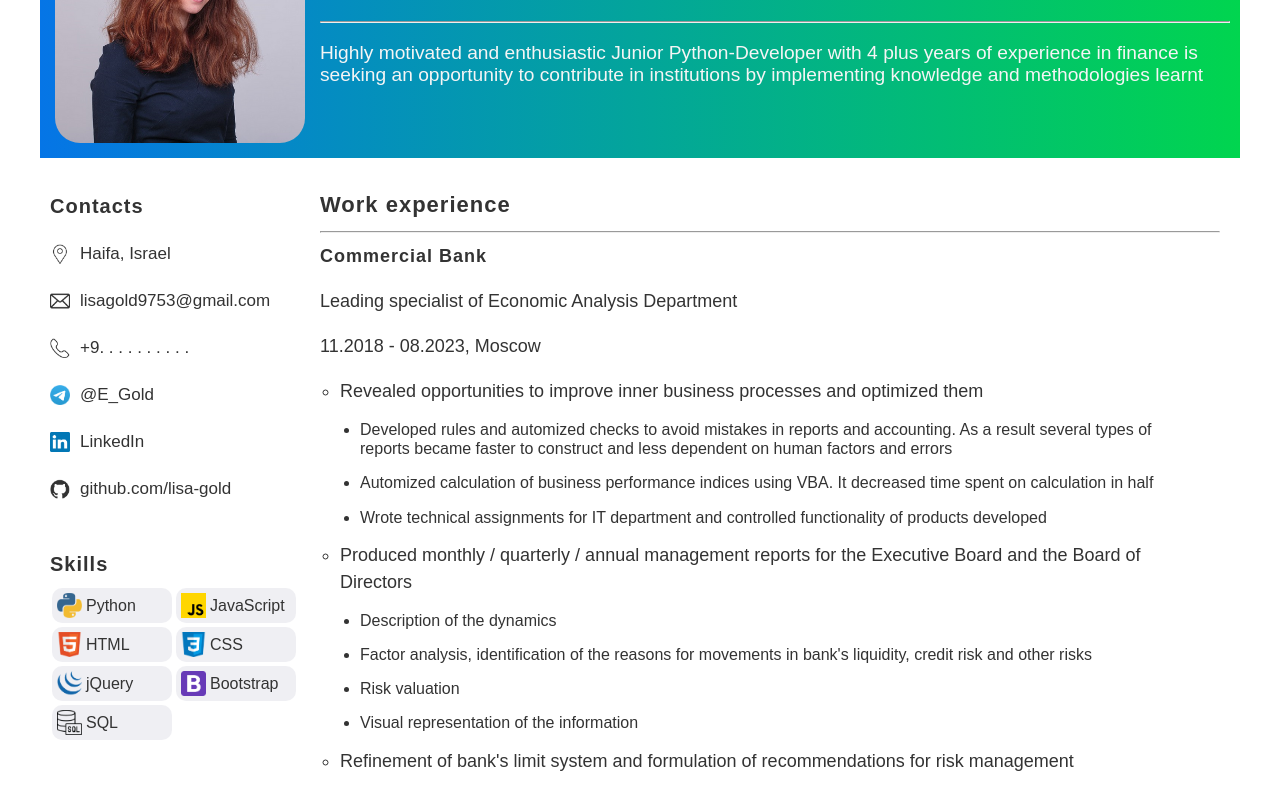
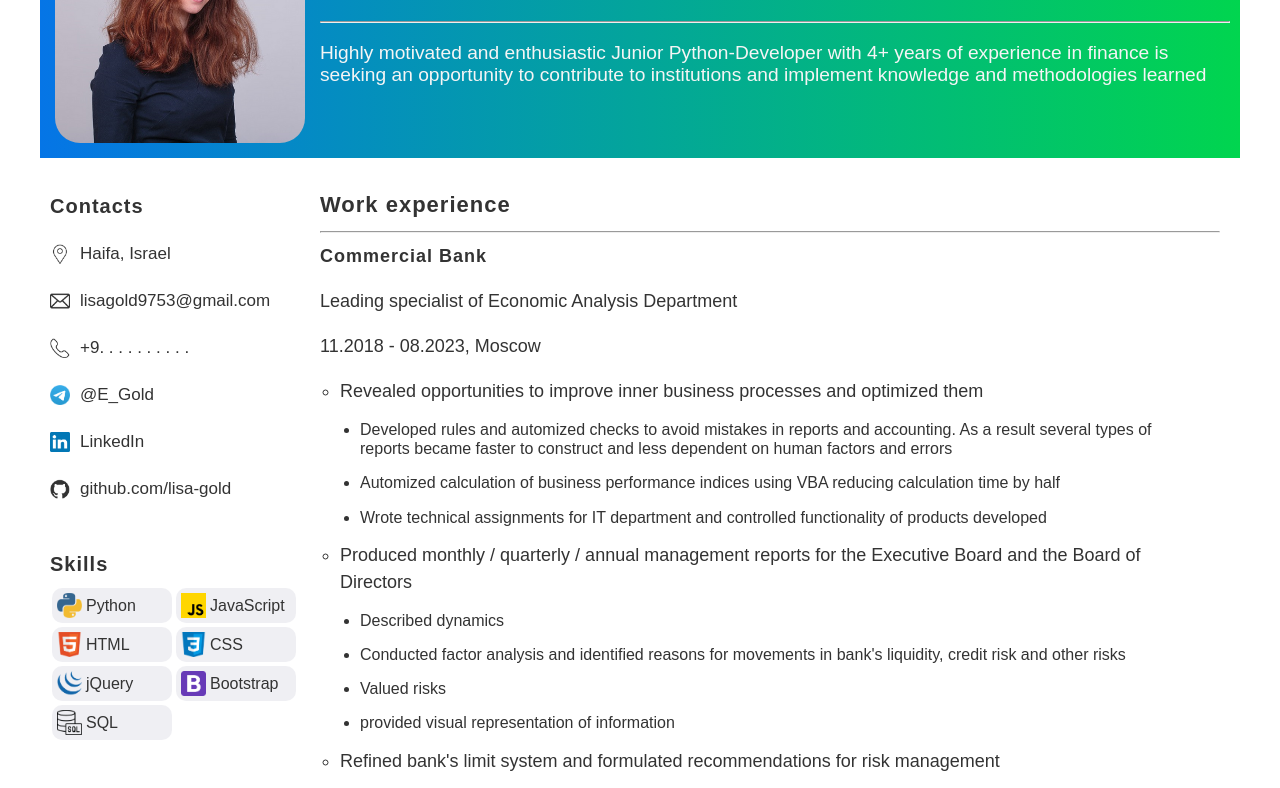
Before and after one commit to lisa-gold/cv.github.io, a plain HTML site: page index.html in a window 1280 px wide. Shown: the part 122-910 px from the top of the page. Drawn offline with Linux system fonts and the light colour scheme; a web font is replaced by a local one.

Commit message:
add icon and corrections

```diff
--- a/index.html
+++ b/index.html
@@ -6,6 +6,7 @@
           content="width=device-width, user-scalable=no, initial-scale=1.0, maximum-scale=1.0, minimum-scale=1.0">
     <meta http-equiv="X-UA-Compatible" content="ie=edge">
     <title>Elizaveta</title>
+    <link rel="icon" href="images/cv_icon.png">
     <link rel="stylesheet" href="styles/normalize.css">
     <link rel="stylesheet" href="styles/style.css">
 </head>
@@ -23,9 +24,9 @@
             <h2 class="name">Elizaveta</h2>
             <h3 class="position">Python-developer</h3>
             <hr>
-            <p class="about">Highly motivated and enthusiastic Junior Python-Developer with 4 plus years of experience
-                in finance is seeking an opportunity to contribute in institutions by implementing knowledge and
-                methodologies learnt</p>
+            <p class="about">Highly motivated and enthusiastic Junior Python-Developer with 4+ years of experience
+                in finance is seeking an opportunity to contribute to institutions and implement knowledge and
+                methodologies learned</p>
         </div>
     </header>
     <div class="main">
@@ -80,8 +81,8 @@
                                     human factors and errors
                                 </li>
                                 <li>
-                                    Automized calculation of business performance indices using VBA. It decreased time
-                                    spent on calculation in half
+                                    Automized calculation of business performance indices using VBA reducing calculation
+                                    time by half
                                 </li>
                                 <li>
                                     Wrote technical assignments for IT department and controlled functionality of
@@ -92,14 +93,16 @@
                         <li>Produced monthly / quarterly / annual management reports for the Executive Board and the
                             Board of Directors
                             <ul>
-                                <li>Description of the dynamics</li>
-                                <li>Factor analysis, identification of the reasons for movements in bank's liquidity, credit
-                                    risk and other risks</li>
-                                <li>Risk valuation</li>
-                                <li>Visual representation of the information</li>
+                                <li>Described dynamics</li>
+                                <li>Conducted factor analysis and identified reasons for movements in bank's liquidity,
+                                    credit risk and other risks
+                                </li>
+                                <li>Valued risks</li>
+                                <li>provided visual representation of information</li>
                             </ul>
                         </li>
-                        <li>Refinement of bank's limit system and formulation of recommendations for risk management</li>
+                        <li>Refined bank's limit system and formulated recommendations for risk management
+                        </li>
                     </ul>
                 </div>
             </div>
```
Also changed, not shown: images/cv_icon.png (added).
